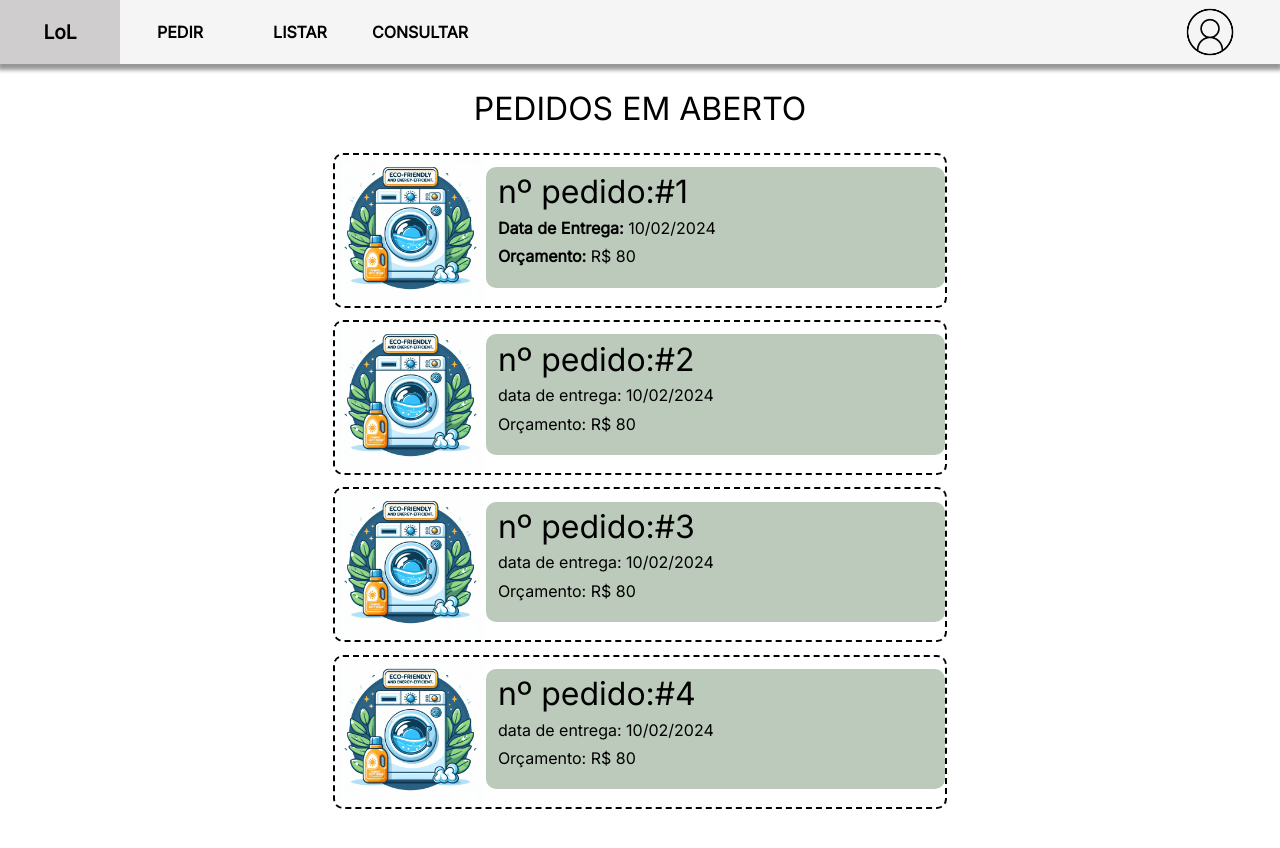
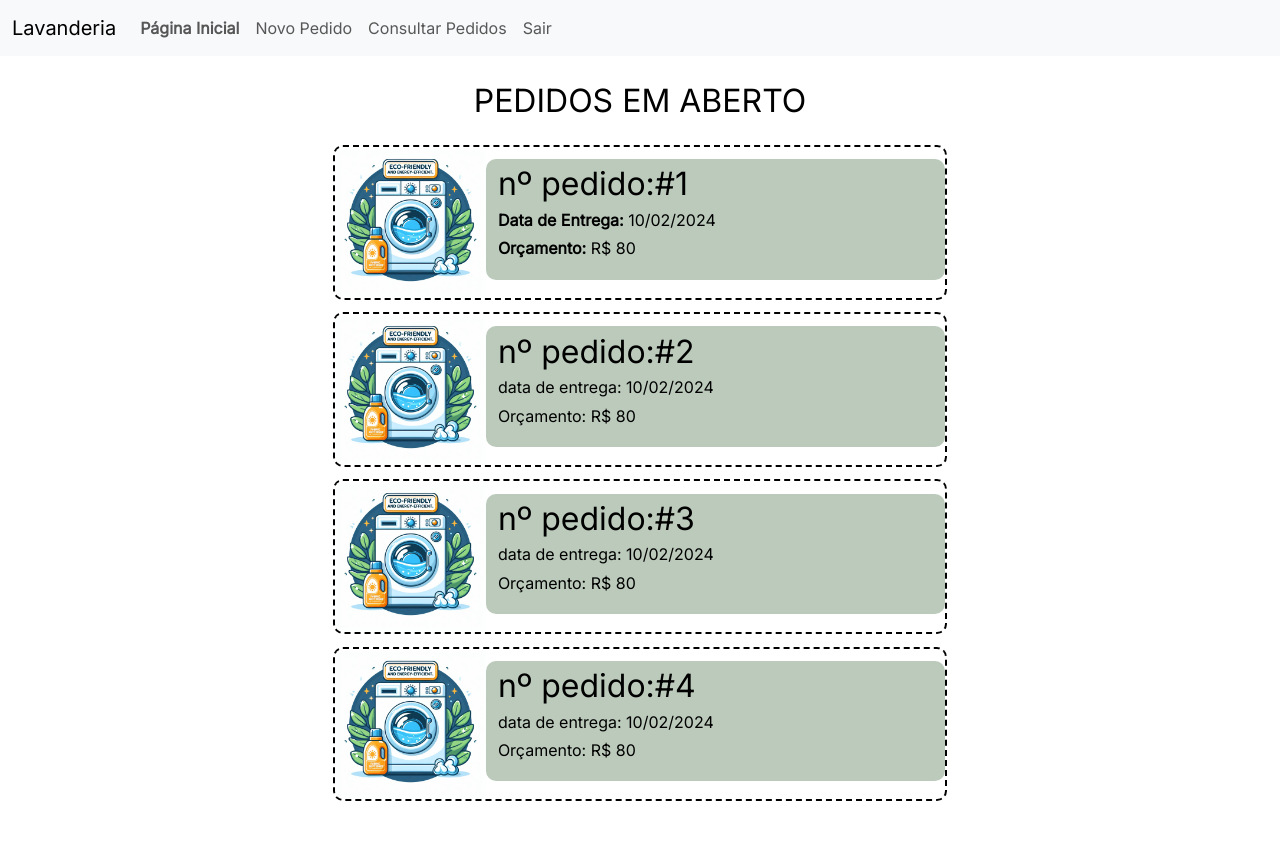
Before and after one commit to LaisaCristina/Web2_2024, an Angular app in the folder lavanderia/: page /home in a window 1280 px wide. Shown: the top 848 px of the page. Built offline with nearby package versions, Linux system fonts and the light colour scheme.

Commit message:
Alteração da nav-bar
 Alteração da nav-bar

```diff
--- a/lavanderia/src/app/components/nav-bar/nav-bar.component.html
+++ b/lavanderia/src/app/components/nav-bar/nav-bar.component.html
@@ -14,7 +14,7 @@
             <a class="nav-link" [routerLink]="['/pedidos']">Novo Pedido</a>
           </li>
           <li class="nav-item" [class.active]="isActive('/consultar')">
-            <a class="nav-link" [routerLink]="['/consultar']">Consultar Pedidos</a>
+            <a class="nav-link" [routerLink]="['/lista-pedidos']">Consultar Pedidos</a>
           </li>
           <li class="nav-item" [class.active]="isActive('/login')">
             <a class="nav-link"  [routerLink]="['/login']">Sair</a>
--- a/lavanderia/src/app/pages/home/home.component.html
+++ b/lavanderia/src/app/pages/home/home.component.html
@@ -1,14 +1,6 @@
 <body>
     <div class="fundo">
-        <nav class="containerMenu">
-            <ul class="menu">
-                <li class="elementoMenu"><a class="hoverMenu" href="#">LoL</a></li>
-                <li class="elementoMenu"><a class="hoverMenu"href="#">PEDIR</a></li>
-                <li class="elementoMenu"><a class="hoverMenu"href="#">LISTAR</a></li>
-                <li class="elementoMenu"><a class="hoverMenu" href="#">CONSULTAR</a></li>
-                <li class="perfil"><img src="../assets/perfil.png"></li>
-            </ul>
-        </nav>
+        <app-nav-bar></app-nav-bar>
         <div class="Titulo">
             <h2>
                 PEDIDOS EM ABERTO
--- a/lavanderia/src/app/pages/lista-pedidos/lista-pedidos.component.html
+++ b/lavanderia/src/app/pages/lista-pedidos/lista-pedidos.component.html
@@ -1,4 +1,4 @@
-<p>lista-pedidos works!</p>
+<app-nav-bar></app-nav-bar>
 <div class="container">
     <h2>Listagem de Pedidos</h2>
     <div class="form-group">
```
